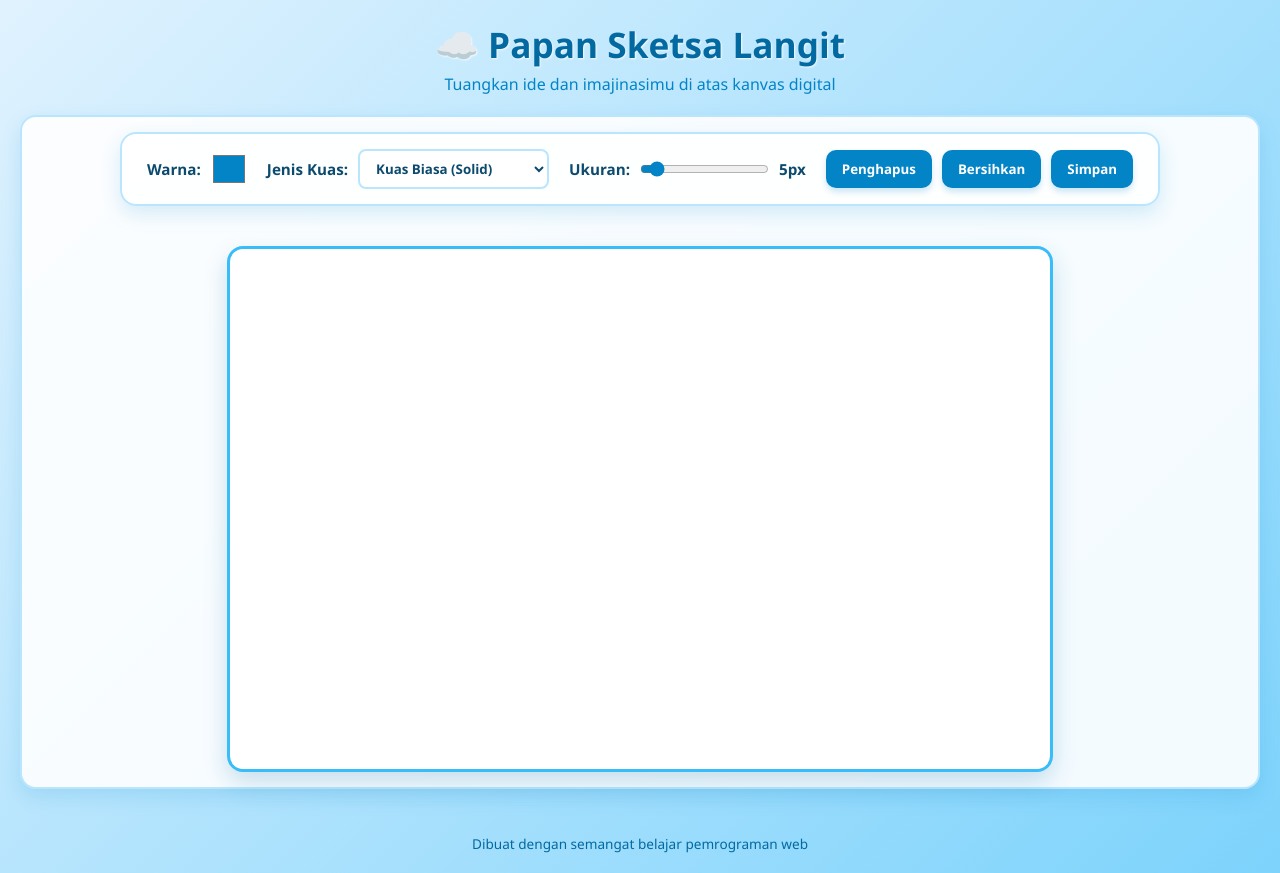
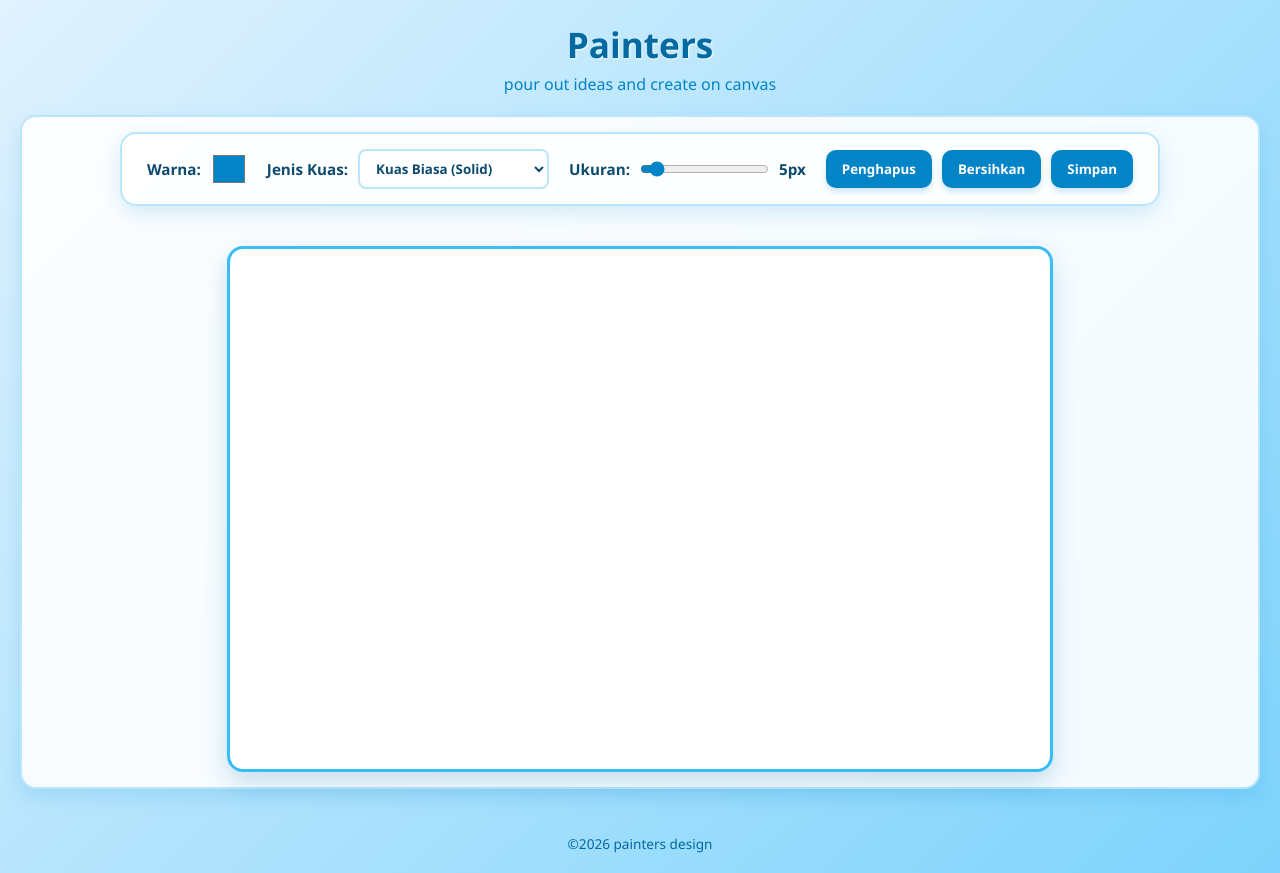
Before and after one commit to MilyRizqita/PAPAN-SKETSA, a plain HTML site: page index.html in a window 1280 px wide. Drawn offline with Linux system fonts and the light colour scheme.

Commit message:
Update index.html

```diff
--- a/index.html
+++ b/index.html
@@ -10,8 +10,8 @@
 <body>
 
     <header>
-        <h1>☁️ Papan Sketsa Langit</h1>
-        <p>Tuangkan ide dan imajinasimu di atas kanvas digital</p>
+        <h1>Painters</h1>
+        <p>pour out ideas and create on canvas</p>
     </header>
 
     <main>
@@ -57,7 +57,7 @@
     </main>
 
     <footer>
-        <p>Dibuat dengan semangat belajar pemrograman web</p>
+        <p>©2026 painters design</p>
     </footer>
 
     <!-- Menghubungkan ke file JavaScript agar kanvas bisa dipakai menggambar -->
```
